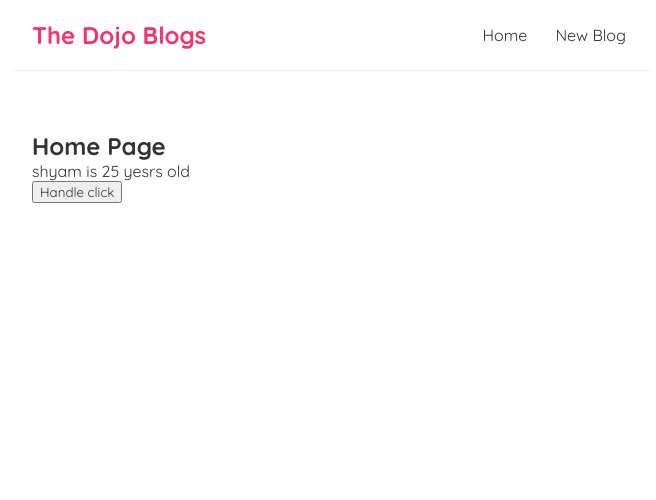
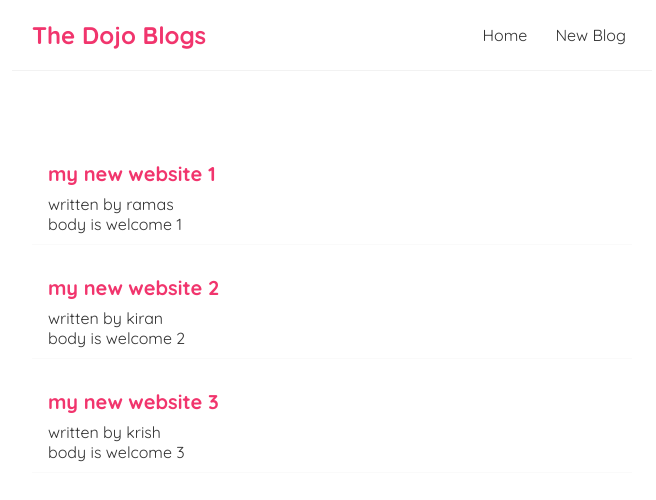
Before and after one commit to shyamjith94/dojo-blog-react, a React (Create React App) app: page / in a window 1280 px wide. Shown: the top 500 px of the page, without its empty margins (308-964 px from the left). Built offline with nearby package versions, Linux system fonts and the light colour scheme.

Commit message:
react array map

```diff
--- a/src/Home.js
+++ b/src/Home.js
@@ -1,20 +1,21 @@
 import { useState } from "react";
 
 const Home = () => {
-    const [name, setName] = useState('shyam');
-    const [age, setAge] = useState(25);
-
-    const handleClick  = (e) =>{
-        setName('shyamjith')
-        setAge(30)
-
-    }
+    const [blogs, setBlogs] = useState([
+        {title: "my new website 1", body: "welcome 1", author: "ramas", id:1},
+        {title: "my new website 2", body: "welcome 2", author: "kiran", id:2},
+        {title: "my new website 3", body: "welcome 3", author: "krish", id:3},
+    ]);
 
     return (
         <div className="home">
-        <h2>Home Page</h2>
-        <p>{ name } is { age } yesrs old</p> {/* change name when click happen */}
-        <button onClick={ handleClick }>Handle click</button>
+            {blogs.map((blog) => (
+                <div className="blog-preview" key={blog.id}>
+                <h2>{ blog.title }</h2>
+                <p>written by { blog.author }</p>
+                <p>body is { blog.body }</p>
+                </div>
+            ))}
         </div>
       );
 }
--- a/src/index.css
+++ b/src/index.css
@@ -35,3 +35,18 @@
   margin: 40px auto;
   padding: 20px;
 }
+
+/* blog preview list */
+.blog-preview {
+  padding: 10px 16px;
+  margin: 20px 0;
+  border-bottom: 1px solid #fafafa;
+}
+.blog-preview:hover {
+  box-shadow: 1px 3px 5px rgba(0, 0, 0, 0.1);
+}
+.blog-preview h2 {
+  font-size: 20px;
+  color: #f1356d;
+  margin-bottom: 8px;
+}
```
